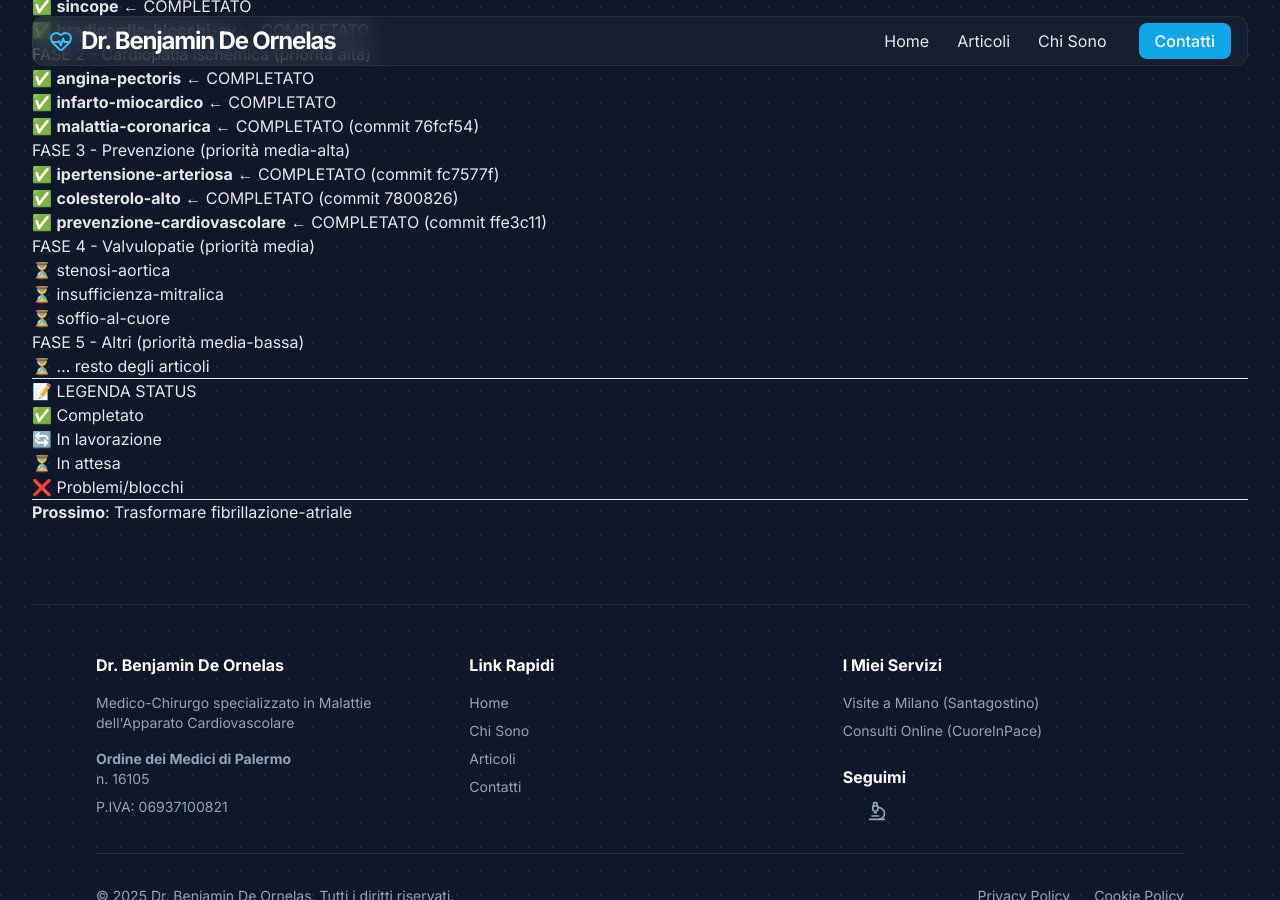
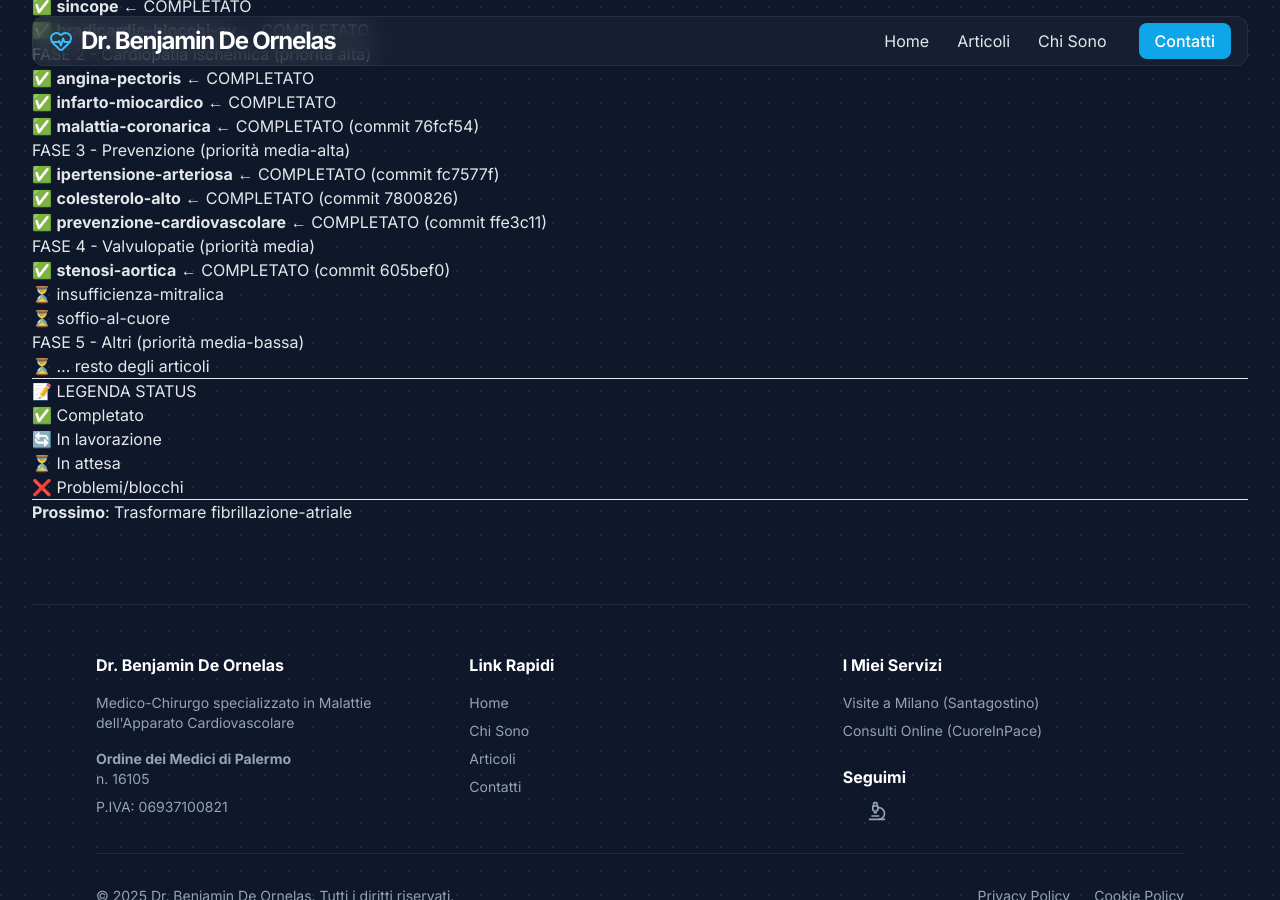
Before and after one commit to bdeornelas/bdeornelas.github.io, a Jekyll site: the page built from LISTA-ARTICOLI-SITO.md, in a window 1280 px wide and 900 px high, scrolled down 1602 px. Built offline with Jekyll 4.4.1, drawn with Linux system fonts in a browser that asks for light colours; nearby versions of some CDN libraries; our own code applies the rules of GitHub Pages for plain Markdown files.

Commit message:
Progress: stenosi-aortica completata (11/46 - 23.9%)

```diff
--- a/LISTA-ARTICOLI-SITO.md
+++ b/LISTA-ARTICOLI-SITO.md
@@ -96,7 +96,7 @@ Iniziare con articoli più comuni/richiesti:
 10. ✅ **prevenzione-cardiovascolare** ← COMPLETATO (commit ffe3c11)
 
 ### FASE 4 - Valvulopatie (priorità media)
-11. ⏳ stenosi-aortica
+11. ✅ **stenosi-aortica** ← COMPLETATO (commit 605bef0)
 12. ⏳ insufficienza-mitralica
 13. ⏳ soffio-al-cuore
 
```
